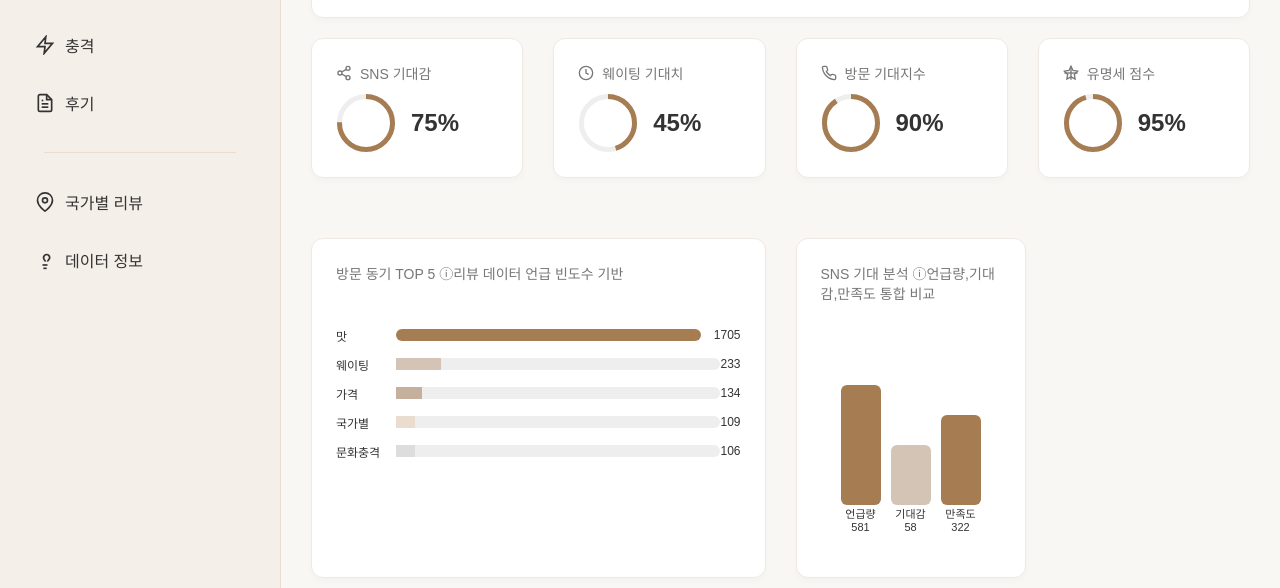
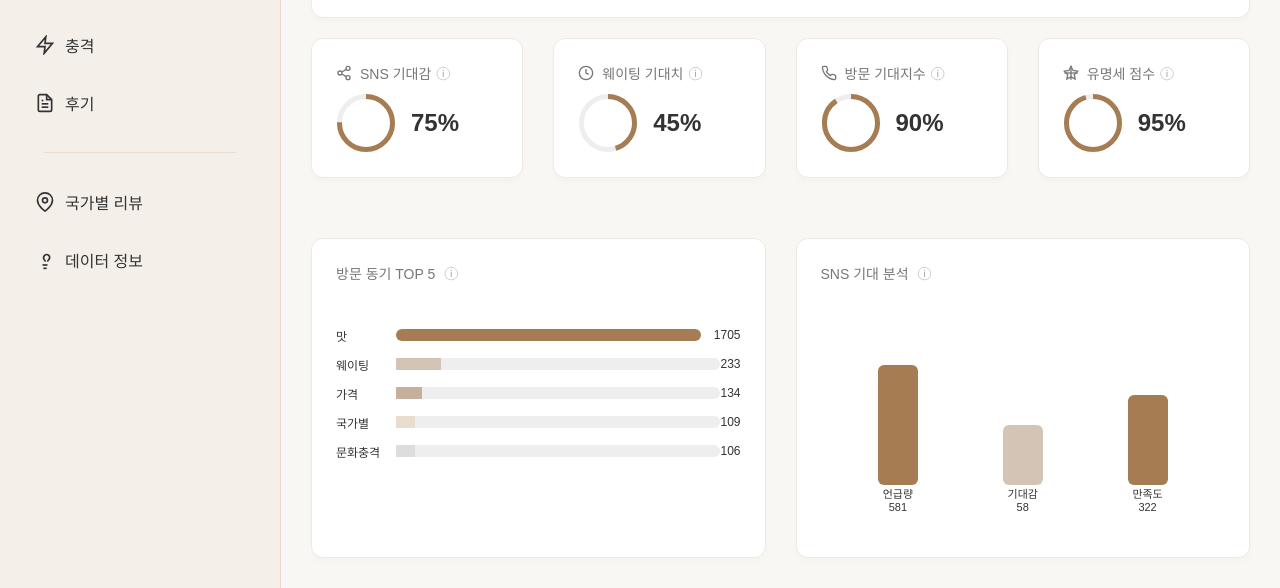
Before and after one commit to xxxrixxx/banhmipanh, a plain HTML site: page dashboard.html in a window 1280 px wide. Shown: the part 212-800 px from the top of the page. Drawn offline with Linux system fonts and the light colour scheme.

Commit message:
Add files via upload

```diff
--- a/dashboard.html
+++ b/dashboard.html
@@ -103,6 +103,7 @@
 
         .header {
             margin-bottom: 30px;
+        }
 
         .tooltip {
             position: relative;
@@ -121,7 +122,7 @@
             border-radius: 6px;
             padding: 5px;
             position: absolute;
-                z-index: 1;
+            z-index: 100;
             bottom: 125%;
             left: 50%;
             margin-left: -60px;
@@ -134,7 +135,6 @@
         .tooltip:hover .tooltiptext {
             visibility: visible;
             opacity: 1;
-            }
         }
 
         /* 카드 스타일 */
@@ -182,6 +182,17 @@
             .grid {
                 grid-template-columns: 1fr;
             }
+
+            .chart-grid {
+                grid-template-columns: 1fr;
+            }
+        }
+
+        .chart-grid {
+            display: grid;
+            grid-template-columns: repeat(2, 1fr);
+            gap: 30px;
+            margin-top: 30px;
         }
     </style>
 </head>
@@ -301,7 +312,7 @@
                         <line x1="8.59" y1="13.51" x2="15.42" y2="17.49"></line>
                         <line x1="15.41" y1="6.51" x2="8.59" y2="10.49"></line>
                     </svg>
-                    SNS 기대감
+                    SNS 기대감 <span class="tooltip">ⓘ<span class="tooltiptext">SNS 데이터 기반 예상 반응도</span></span>
                 </h3>
                 <div style="display:flex; align-items:center; gap:15px; margin-top:10px;">
                     <svg width="60" height="60" viewBox="0 0 36 36">
@@ -320,7 +331,7 @@
                         <circle cx="12" cy="12" r="10"></circle>
                         <polyline points="12 6 12 12 16 14"></polyline>
                     </svg>
-                    웨이팅 기대치
+                    웨이팅 기대치 <span class="tooltip">ⓘ<span class="tooltiptext">리뷰 언급된 웨이팅 지수</span></span>
                 </h3>
                 <div style="display:flex; align-items:center; gap:15px; margin-top:10px;">
                     <svg width="60" height="60" viewBox="0 0 36 36">
@@ -340,7 +351,7 @@
                             d="M22 16.92v3a2 2 0 0 1-2.18 2 19.79 19.79 0 0 1-8.63-3.07 19.5 19.5 0 0 1-6-6 19.79 19.79 0 0 1-3.07-8.67A2 2 0 0 1 4.11 2h3a2 2 0 0 1 2 1.72 12.84 12.84 0 0 0 .7 2.81 2 2 0 0 1-.45 2.11L8.09 9.91a16 16 0 0 0 6 6l1.27-1.27a2 2 0 0 1 2.11-.45 12.84 12.84 0 0 0 2.81.7A2 2 0 0 1 22 16.92z">
                         </path>
                     </svg>
-                    방문 기대지수
+                    방문 기대지수 <span class="tooltip">ⓘ<span class="tooltiptext">여행객의 기대 수준</span></span>
                 </h3>
                 <div style="display:flex; align-items:center; gap:15px; margin-top:10px;">
                     <svg width="60" height="60" viewBox="0 0 36 36">
@@ -361,7 +372,7 @@
                         <path d="M12 2v20" />
                         <path d="M2 12h20" />
                     </svg>
-                    유명세 점수
+                    유명세 점수 <span class="tooltip">ⓘ<span class="tooltiptext">온라인 종합 유명도</span></span>
                 </h3>
                 <div style="display:flex; align-items:center; gap:15px; margin-top:10px;">
                     <svg width="60" height="60" viewBox="0 0 36 36">
@@ -375,7 +386,7 @@
             </div>
         </div>
 
-        <div class="grid" style="display:grid; grid-template-columns: repeat(2, 1fr); gap: 30px; margin-top: 30px;">
+        <div class="chart-grid">
 
             <!-- 1. 방문 동기 TOP 5 -->
             <div class="card">
@@ -427,12 +438,9 @@
 
             </div>
 
-            <div class="grid">
-
             <!-- SNS 기대 분석 -->
             <div class="card">
-                    <h3>SNS 기대 분석 <span class="tooltip">ⓘ<span class="tooltiptext">언급량,기대감,만족도
-                                통합 비교</span></span></h3>
+                <h3>SNS 기대 분석 <span class="tooltip">ⓘ<span class="tooltiptext">언급량,기대감,만족도 통합 비교</span></span></h3>
 
                 <div style="
             height:200px;
@@ -482,7 +490,6 @@
                         </div>
                     </div>
 
-                    </div>
                 </div>
             </div>
         </div>
```
Lines whose indentation alone changed are shown as unchanged.
